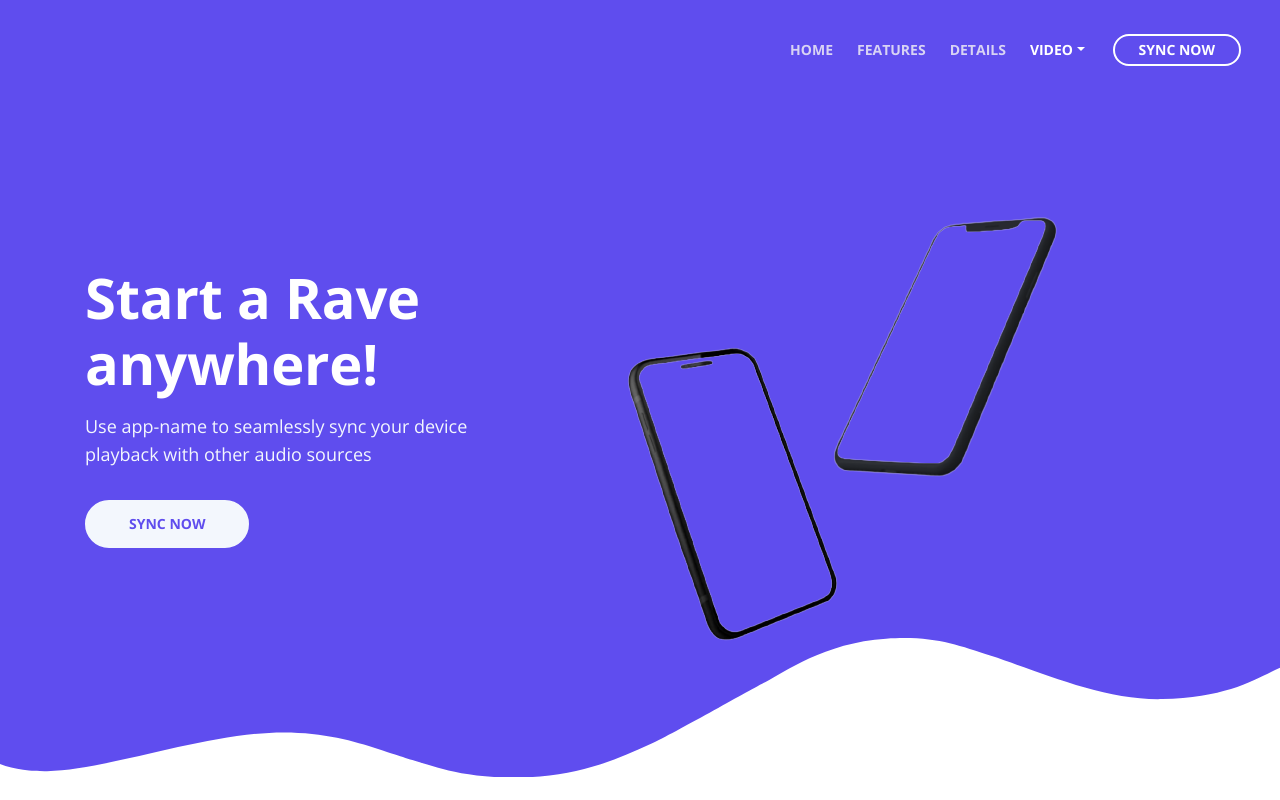
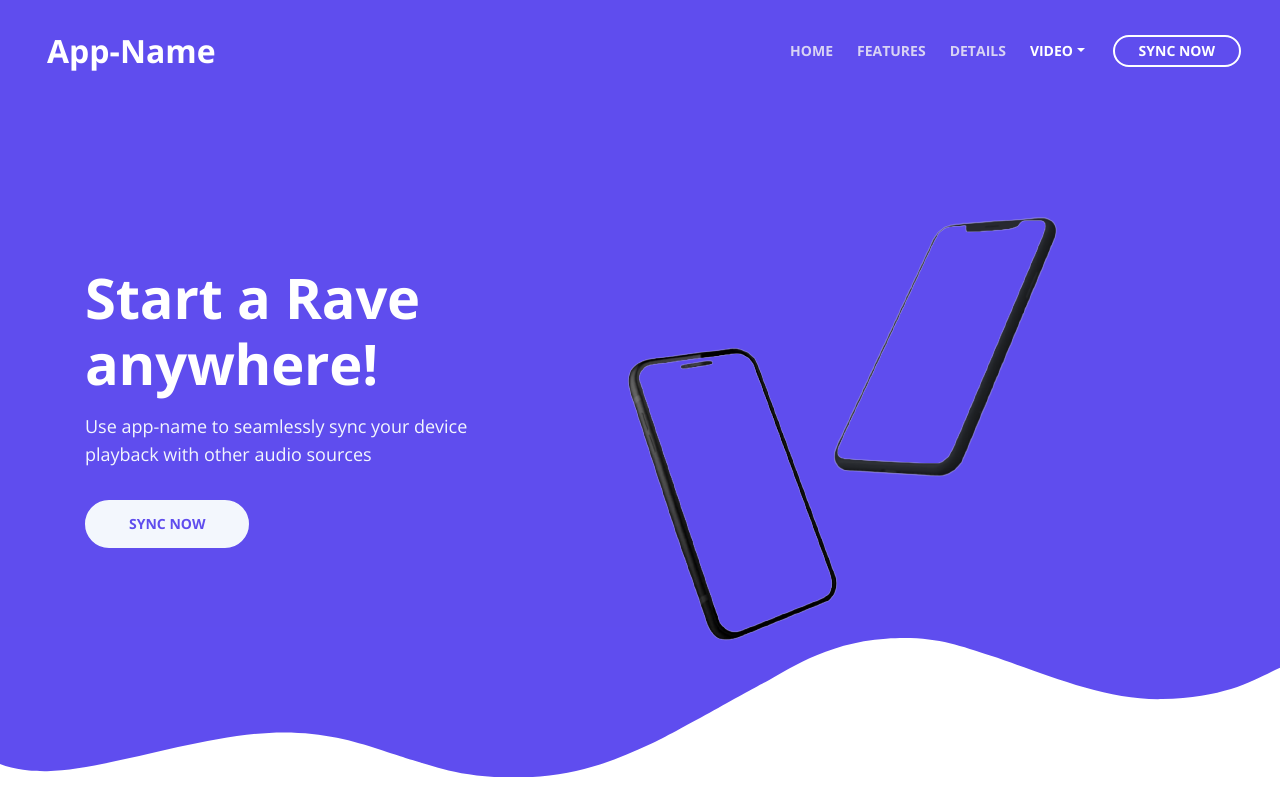
Before and after one commit to VNIT-Final-Year-Project/prototype_website, a plain HTML site: page index.html in a window 1280 px wide. Shown: the top 800 px of the page. Drawn offline with nearby package versions, Linux system fonts and the light colour scheme.

Commit message:
Update index.html

```diff
--- a/index.html
+++ b/index.html
@@ -47,7 +47,7 @@
         <div class="container">
 
             <!-- Text Logo - Use this if you don't have a graphic logo -->
-            <!-- <a class="navbar-brand logo-text page-scroll" href="index.html">Tivo</a> -->
+            <a class="navbar-brand logo-text page-scroll" href="index.html">App-Name</a>
 
             <!-- Image Logo -->
 <!--             <a class="navbar-brand logo-image" href="index.html"><img src="images/logo.svg" alt="alternative"></a>  -->
```
